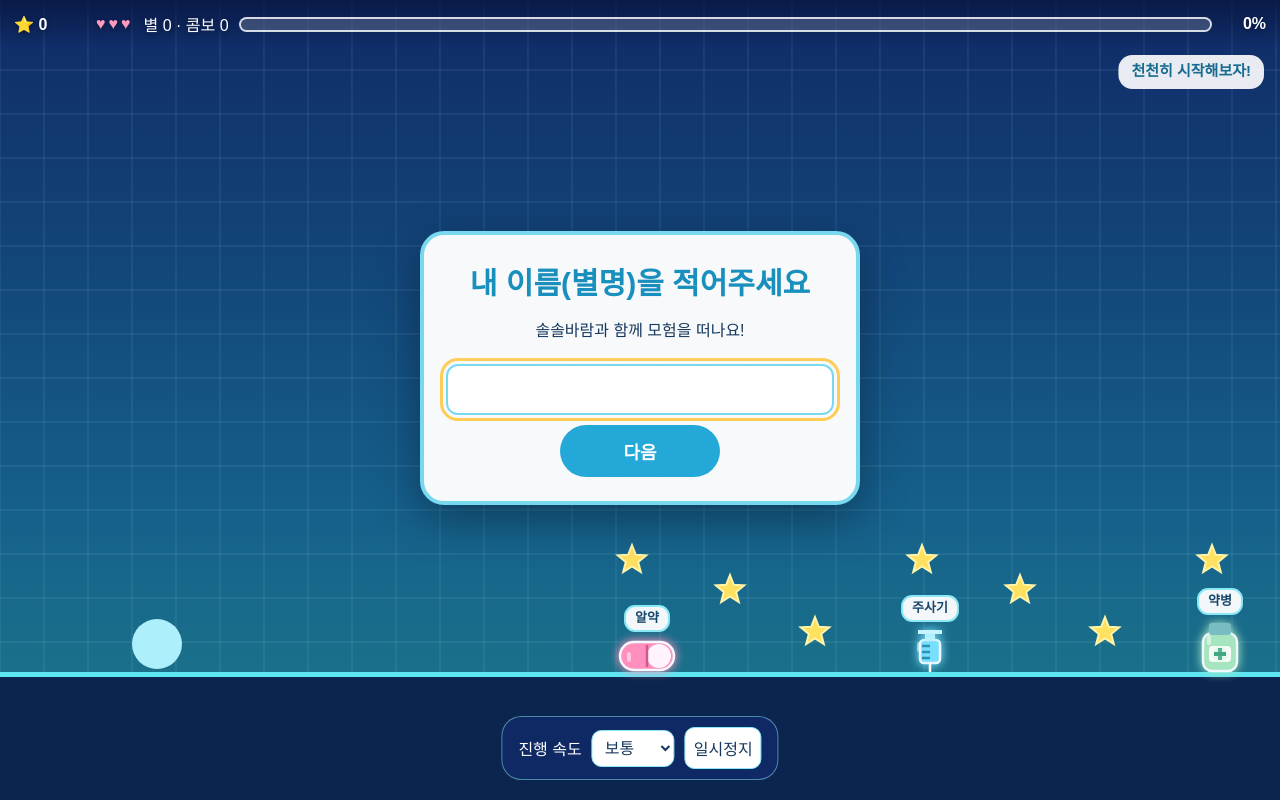
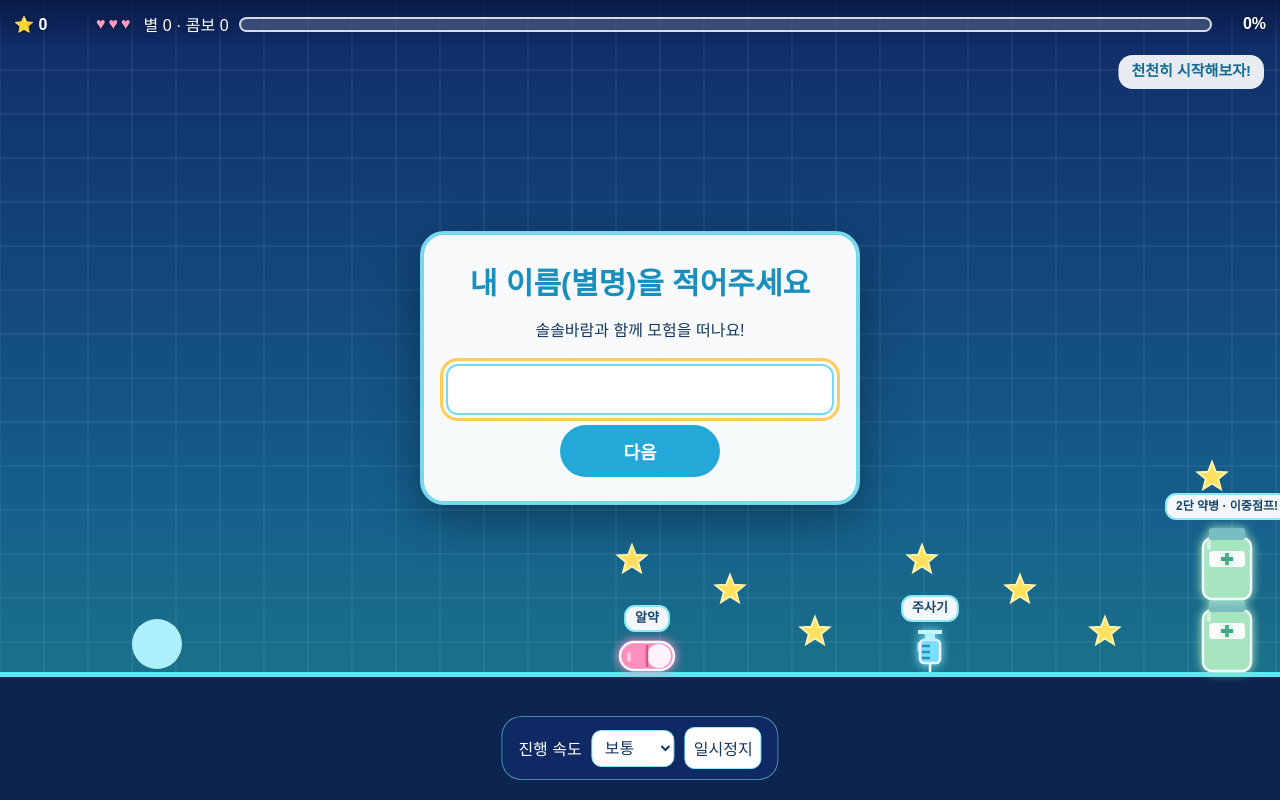
Before and after one commit to DongJinNam/solsol-jump-game, a website with bundled scripts: page Solsolbaram_Jump_obstacle_names.html in a window 1280 px wide. Built offline with nearby package versions, Linux system fonts and the light colour scheme.

Commit message:
feat: add stacked obstacles for double jumps

```diff
--- a/Solsolbaram_Jump_obstacle_names.html
+++ b/Solsolbaram_Jump_obstacle_names.html
@@ -28,7 +28,8 @@
   <p>
     <b>게임 방법</b><br>
     화면을 누르거나 스페이스바 / ↑ 키를 눌러 점프해요.<br>
-    <b>공중에서 한 번 더 누르면 이중점프!</b><br><br>
+    <b>공중에서 한 번 더 누르면 이중점프!</b><br>
+    높이 쌓인 2단 약병은 이중점프로 넘어요.<br><br>
     알약 · 주사기 · 약병 · 반창고 장애물을 피해<br>
     별을 모으며 100%까지 달려가면 성공이에요.<br>
     <span class="small">별은 50점! 연속 획득 보너스도 있어요.<br>하트는 3개, 괴물 퀴즈는 정답까지 다시 도전!<br>아래에서 달리기 속도를 언제든 바꿀 수 있어요.</span>
--- a/src/components/renderer.js
+++ b/src/components/renderer.js
@@ -76,6 +76,7 @@ export function drawScene(ctx, solsolImg, state) {
 
     // 장애물 이름
     const label=o.label;
+    if (!label) return;
     let fontSize = label.length > 6 ? 12 : 13;
     ctx.font=`800 ${fontSize}px Arial, "Apple SD Gothic Neo", sans-serif`;
     const tw = ctx.measureText(label).width;
--- a/src/level.js
+++ b/src/level.js
@@ -1,7 +1,13 @@
 import { obstacleNames, obstaclePositions, obstacleStyles } from "./config.js";
 
 export function createLevel(ground) {
-    const obstacles = obstaclePositions.map((x,i) => {
+    const obstacles = obstaclePositions.flatMap((x,i) => {
+      if (i % 4 === 2) {
+        return [
+          {x,y:ground-72,w:54,h:72,style:'vial',label:'',tier:1},
+          {x,y:ground-144,w:54,h:72,style:'vial',label:'2단 약병 · 이중점프!',tier:2}
+        ];
+      }
       const style = obstacleStyles[i % obstacleStyles.length];
       const size = style === "capsule" ? {w:54,h:32} :
                    style === "vial" ? {w:40,h:49} :
@@ -18,8 +24,8 @@ export function createLevel(ground) {
     });
 
     // Reachable arcs above obstacles, plus lower stars between them.
-    const stars = obstaclePositions.flatMap((x)=>[
-      {x:x+12,y:ground-112,r:15,taken:false},
+    const stars = obstaclePositions.flatMap((x,i)=>[
+      {x:x+12,y:ground-(i%4===2?195:112),r:15,taken:false},
       {x:x+110,y:ground-82,r:15,taken:false},
       {x:x+195,y:ground-40,r:15,taken:false}
     ]);
```
Also changed, not shown: game.test.cjs (+1 -0 lines).
